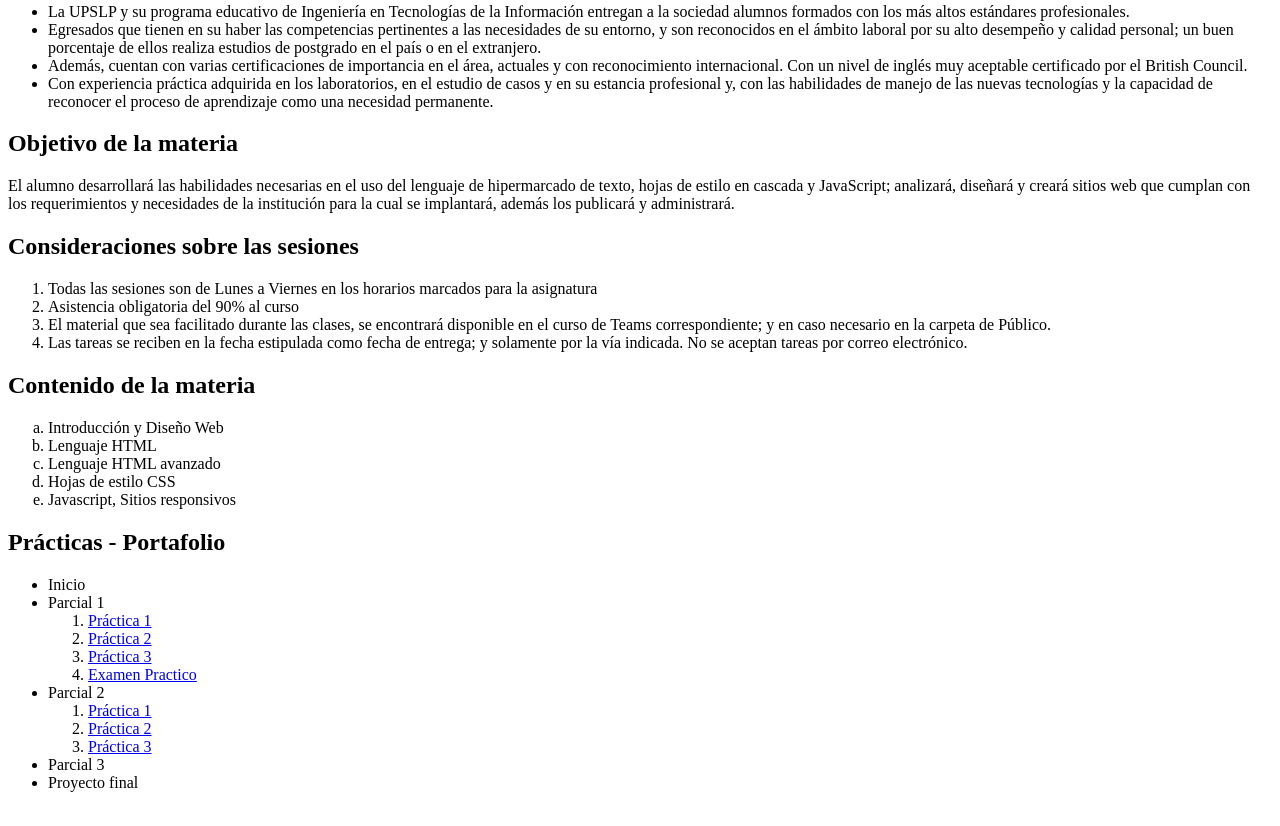
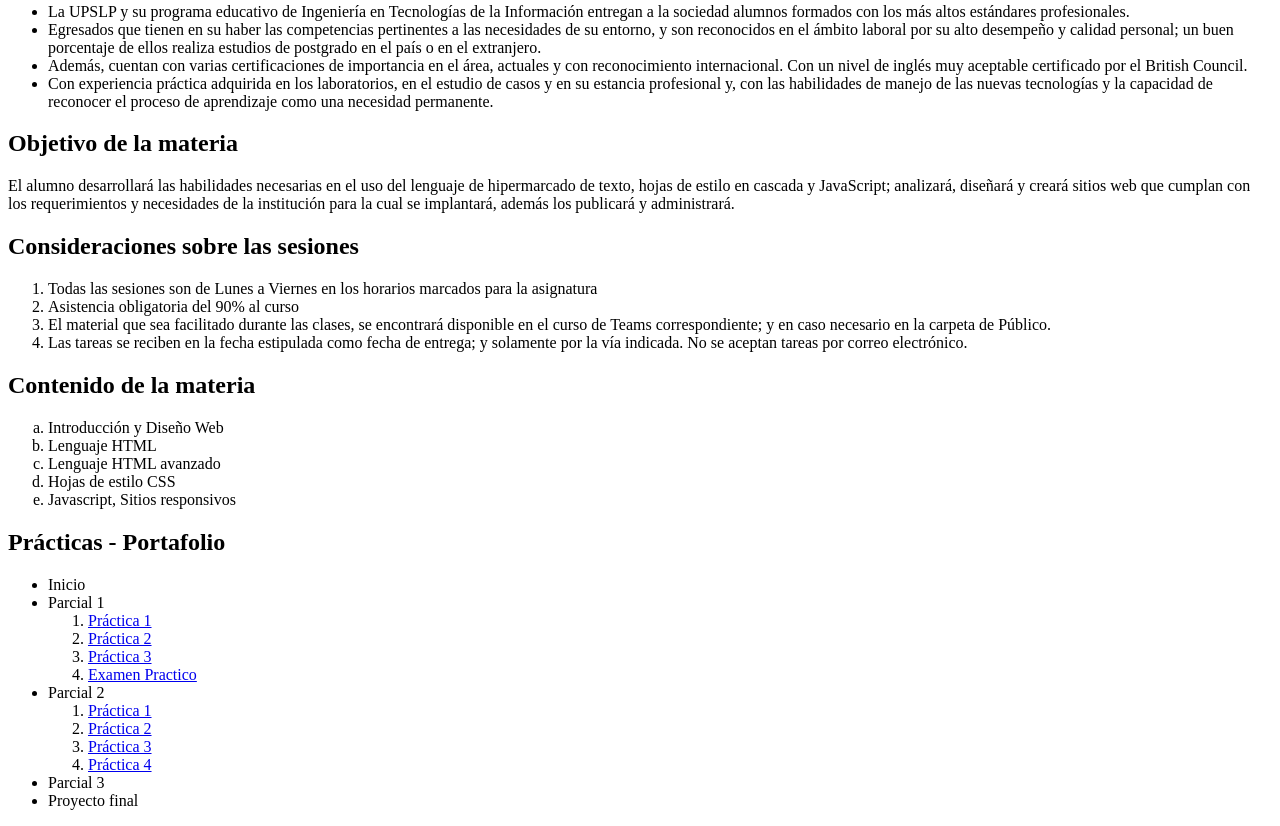
Before and after one commit to valgsm310/programacionportafolio, a plain HTML site: page index.html in a window 1280 px wide. Shown: the part 804-1630 px from the top of the page. Drawn offline with Linux system fonts and the light colour scheme.

Commit message:
Add files via upload

```diff
--- a/index.html
+++ b/index.html
@@ -104,6 +104,7 @@
 				<li><a href="parcial2/practica2_1.html">Práctica 1</a></li>
 				<li><a href="parcial2/practica2_2.html">Práctica 2</a></li>
 				<li><a href="parcial2/practica2_3.html">Práctica 3</a></li>
+				<li><a href="parcial2/practica2_4.html">Práctica 4</a></li>
 			</ol>
 		<li>Parcial 3</li>
 		<li>Proyecto final</li>
```
